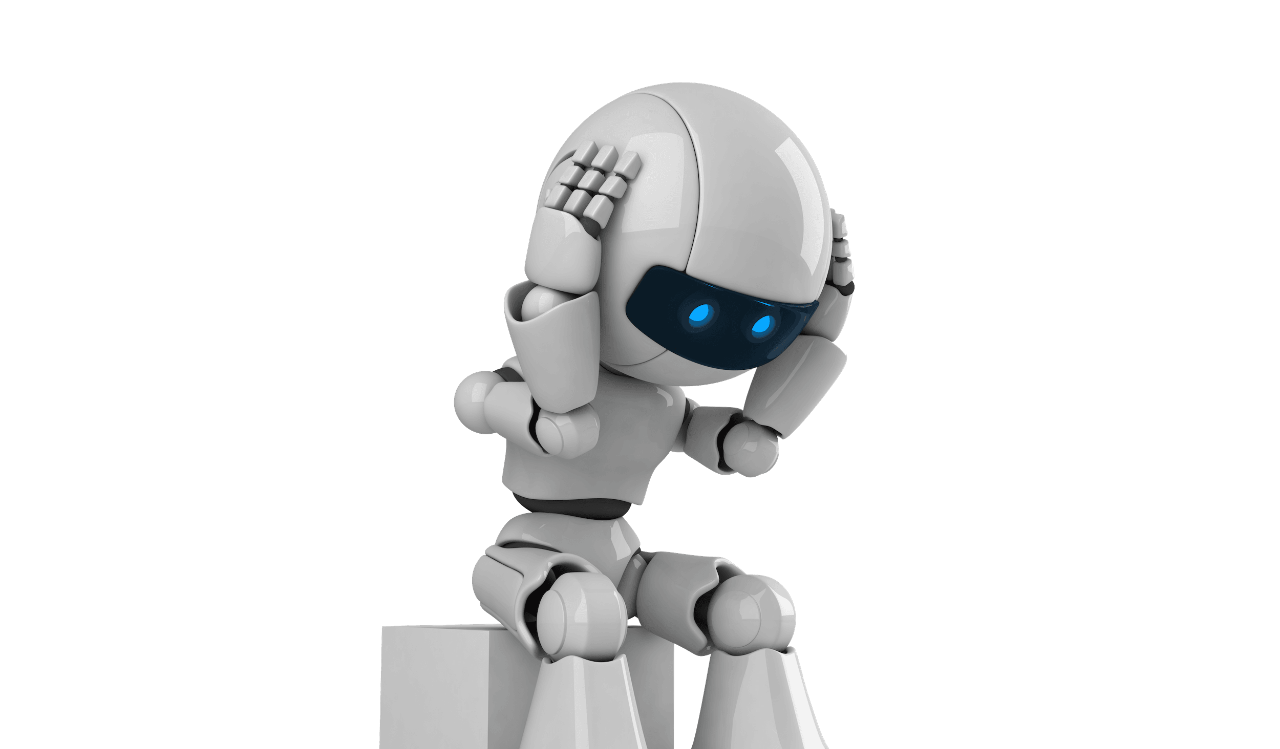
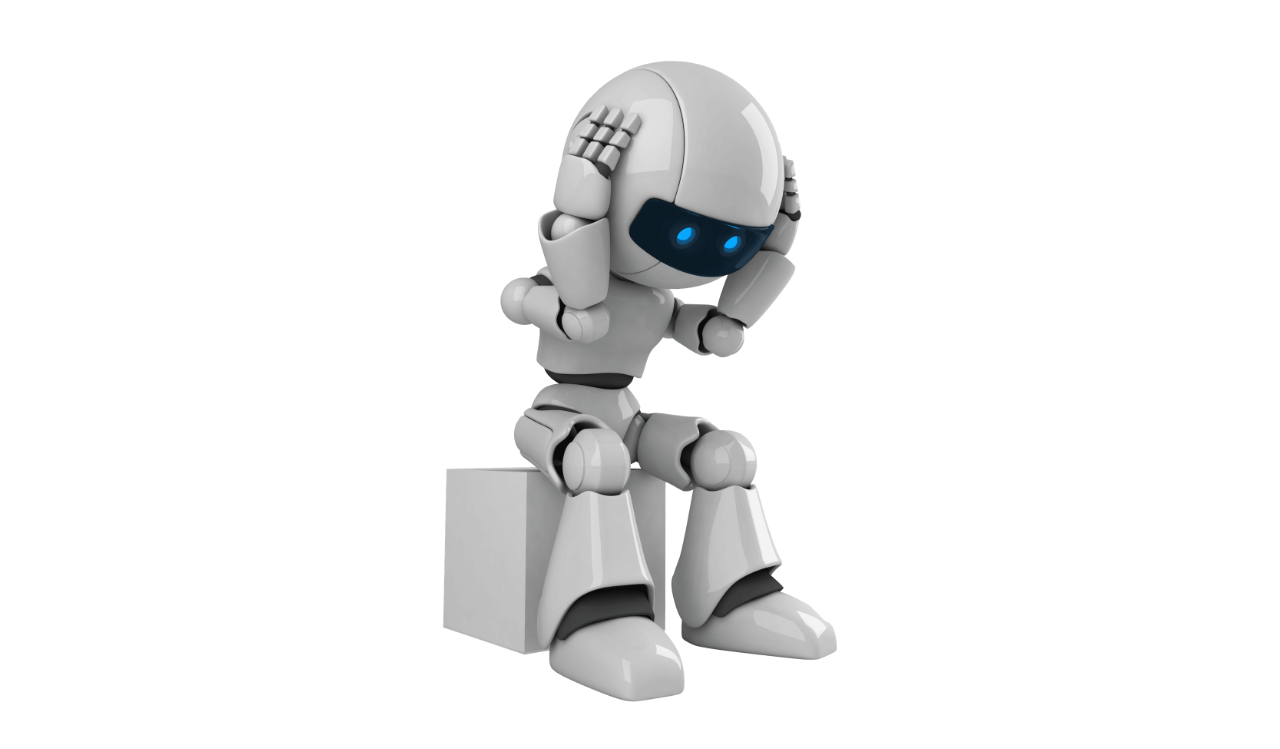
Before and after one commit to tom6311tom6311/ImageTagger, a React app: page / in a window 1280 px wide. Shown: the part 51-800 px from the top of the page. Built offline with nearby package versions, Linux system fonts and the light colour scheme.

Commit message:
chore: adjust index page image
Signed-off-by: tomHuang <tom.huang@positivegrid.com>

```diff
--- a/src/js/components/smart/Home/Home.styl
+++ b/src/js/components/smart/Home/Home.styl
@@ -1,4 +1,4 @@
 .home
   &RobotThinkImage
-    width: 80%
-    margin-left: 10%
+    width: 60%
+    margin-left: 20%
```
